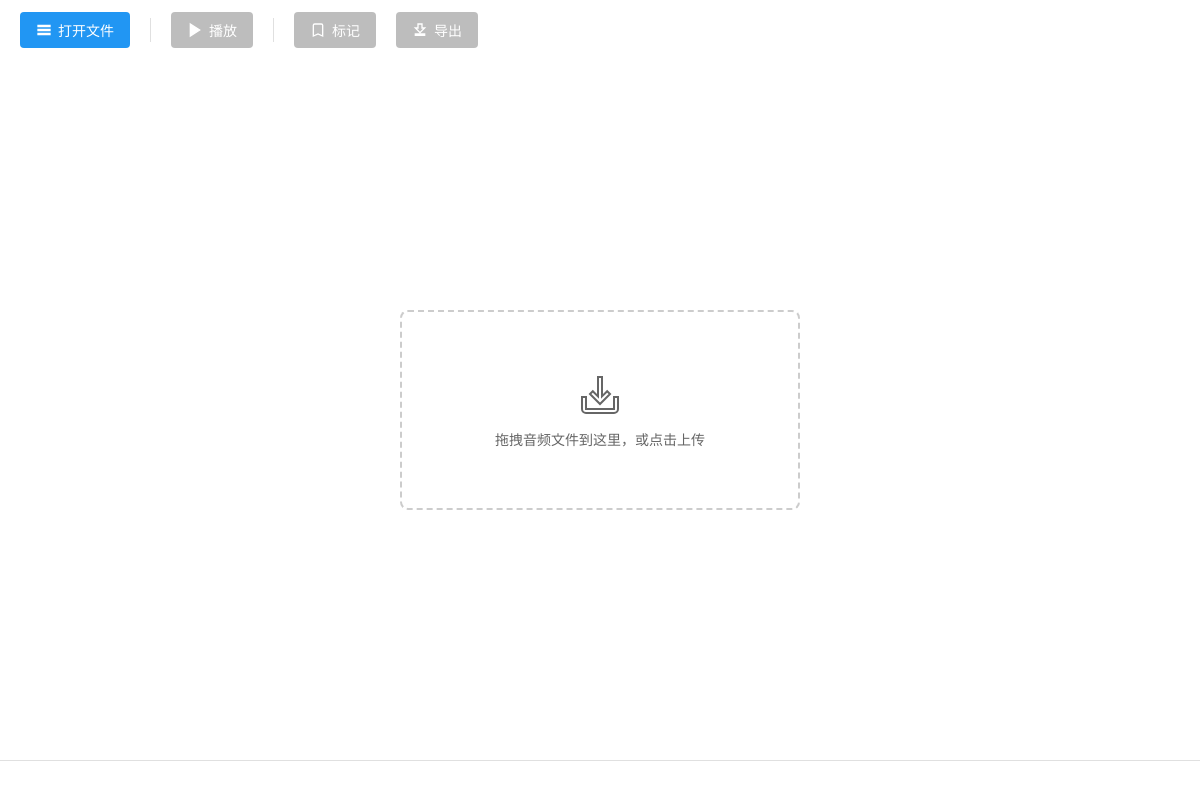
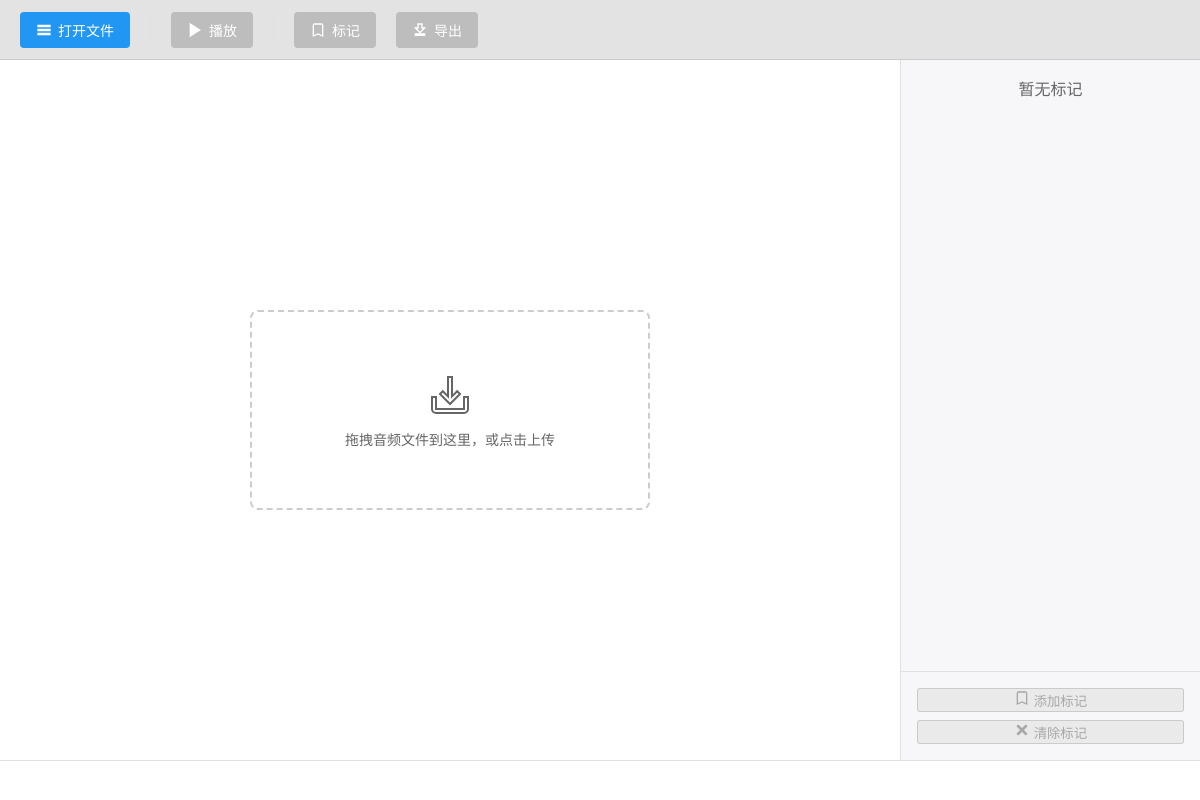
Before and after one commit to kksam-ai/MP3cut-view, an Electron app: page src/renderer/index.html in a window 1200 px wide. Drawn offline with Linux system fonts and the light colour scheme.

Commit message:
添加控制面板样式&修复文件上传错误

```diff
--- a/src/renderer/index.html
+++ b/src/renderer/index.html
@@ -24,8 +24,8 @@
     .toolbar {
       height: 60px;
       padding: 0 20px;
-      background: #fff;
-      box-shadow: 0 1px 3px rgba(0,0,0,0.1);
+      background: #E4E3E4;
+      box-shadow: inset 0 -1px 0 rgba(0,0,0,0.1);
       display: flex;
       align-items: center;
       gap: 20px;
@@ -68,7 +68,55 @@
       background: #fff;
       overflow: hidden;
       display: flex;
+      flex-direction: row;
+    }
+
+    /* 左侧内容区 */
+    .content-area {
+      flex: 1;
+      position: relative;
+      display: flex;
       flex-direction: column;
+      overflow: hidden;
+    }
+
+    /* 右侧控制面板 */
+    .control-panel {
+      width: 300px;
+      border-left: 1px solid #e0e0e0;
+      display: flex;
+      flex-direction: column;
+      background: #f7f6f8;
+    }
+
+    /* 标记列表区域 */
+    .mark-list {
+      flex: 1;
+      overflow-y: auto;
+      border-bottom: 1px solid #e0e0e0;
+      padding: 16px;
+    }
+
+    /* 控制按钮区域 */
+    .control-buttons {
+      padding: 16px;
+      display: flex;
+      flex-direction: column;
+      gap: 8px;
+    }
+
+    /* 调整滚动条样式 */
+    .mark-list::-webkit-scrollbar {
+      width: 8px;
+    }
+
+    .mark-list::-webkit-scrollbar-track {
+      background: transparent;
+    }
+
+    .mark-list::-webkit-scrollbar-thumb {
+      background-color: rgba(0, 0, 0, 0.2);
+      border-radius: 4px;
     }
 
     /* 空状态 */
@@ -285,6 +333,8 @@
 
   <!-- 主要内容区 -->
   <div class="main-content">
+    <!-- 左侧内容区 -->
+    <div class="content-area">
       <!-- 空状态 -->
       <div id="emptyState">
         <div id="dropZone">
@@ -311,6 +361,29 @@
       </div>
     </div>
 
+    <!-- 右侧控制面板 -->
+    <div class="control-panel">
+      <div class="mark-list">
+        <!-- 标记列表将通过 JS 动态插入 -->
+        <div style="color: #666; text-align: center;">暂无标记</div>
+      </div>
+      <div class="control-buttons">
+        <button class="mark-button" disabled>
+          <svg width="16" height="16" viewBox="0 0 24 24" fill="none" stroke="currentColor" stroke-width="2">
+            <path d="M17 3H7c-1.1 0-1.99.9-1.99 2L5 21l7-3 7 3V5c0-1.1-.9-2-2-2z"/>
+          </svg>
+          添加标记
+        </button>
+        <button class="clear-button" disabled>
+          <svg width="16" height="16" viewBox="0 0 24 24" fill="none" stroke="currentColor" stroke-width="2">
+            <path d="M19 6.41L17.59 5 12 10.59 6.41 5 5 6.41 10.59 12 5 17.59 6.41 19 12 13.41 17.59 19 19 17.59 13.41 12 19 6.41z"/>
+          </svg>
+          清除标记
+        </button>
+      </div>
+    </div>
+  </div>
+
   <!-- 底部状态栏 -->
   <div class="status-bar">
     <div id="audioInfo">
--- a/src/renderer/index.js
+++ b/src/renderer/index.js
@@ -116,6 +116,7 @@ function computeWaveform(channelData, duration) {
 // 处理文件
 async function handleFile(file) {
   showLoading();
+  let tempFilePath = null;
 
   // 重置播放状态
   if (audioPlayer.isAudioPlaying()) {
@@ -135,15 +136,16 @@ async function handleFile(file) {
   try {
     // 发送文件到主进程处理
     const result = await ipcRenderer.invoke('process-audio-file', file.path);
-
     if (!result.success) {
       throw new Error(result.error || '处理文件失败');
     }
 
+    tempFilePath = result.path;
+
     // 读取转换后的 WAV 文件
-    const wavData = await fs.promises.readFile(result.path);
+    const wavData = await fs.promises.readFile(tempFilePath);
 
-    try {
+    // 处理音频数据
     const audioData = await processAudioData(wavData.buffer);
 
     // 切换界面状态
@@ -158,29 +160,40 @@ async function handleFile(file) {
     // 更新音频信息
     updateAudioInfo(file, audioData);
 
-      // 设置波形，传入波形数据和音频时长
+    // 设置波形
     requestAnimationFrame(() => {
       waveformView.setWaveform(audioData.waveform, audioData.duration);
-        // 波形渲染完成后隐藏加载遮罩
       hideLoading();
     });
+
+  } catch (error) {
+    console.error('Error processing file:', error);
+    hideLoading();
+
+    // 错误处理时重置状态
+    playBtn.disabled = true;
+    markBtn.disabled = true;
+    exportBtn.disabled = true;
+
+    // 显示具体错误信息
+    alert('处理文件时出错: ' + (error.message || '未知错误'));
+
   } finally {
-      // 确保临时文件被删除
+    // 确保所有处理完成后再删除临时文件
+    if (tempFilePath) {
       try {
-        await fs.promises.unlink(result.path);
+        // 添加小延迟确保文件不在使用中
+        setTimeout(async () => {
+          try {
+            await fs.promises.unlink(tempFilePath);
+          } catch (unlinkError) {
+            console.error('Error deleting temp file:', unlinkError);
+          }
+        }, 1000);
       } catch (unlinkError) {
         console.error('Error deleting temp file:', unlinkError);
       }
     }
-
-  } catch (error) {
-    console.error('Error processing file:', error);
-    hideLoading();
-    // 错误处理时重置状态
-    playBtn.disabled = true;
-    markBtn.disabled = true;
-    exportBtn.disabled = true;
-    alert('处理文件时出错: ' + (error.message || '未知错误'));
   }
 }
 
```
Lines whose indentation alone changed are shown as unchanged.
